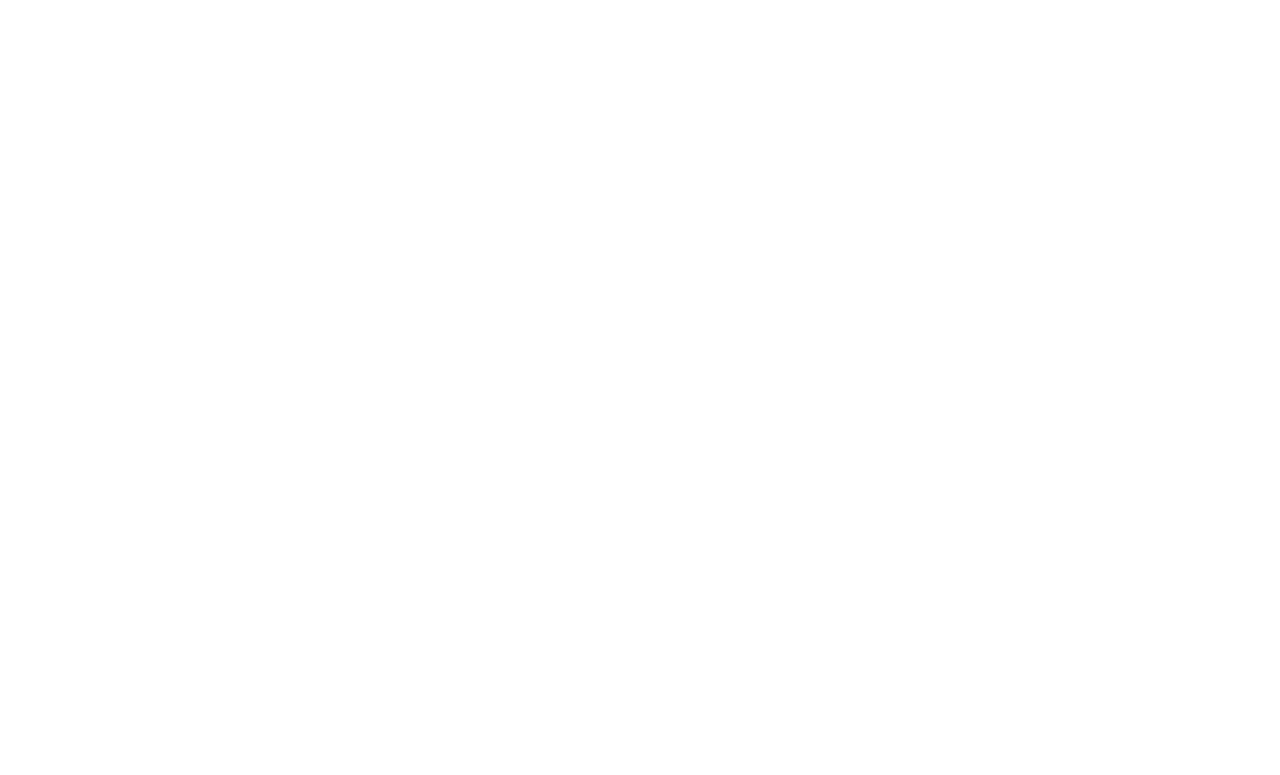
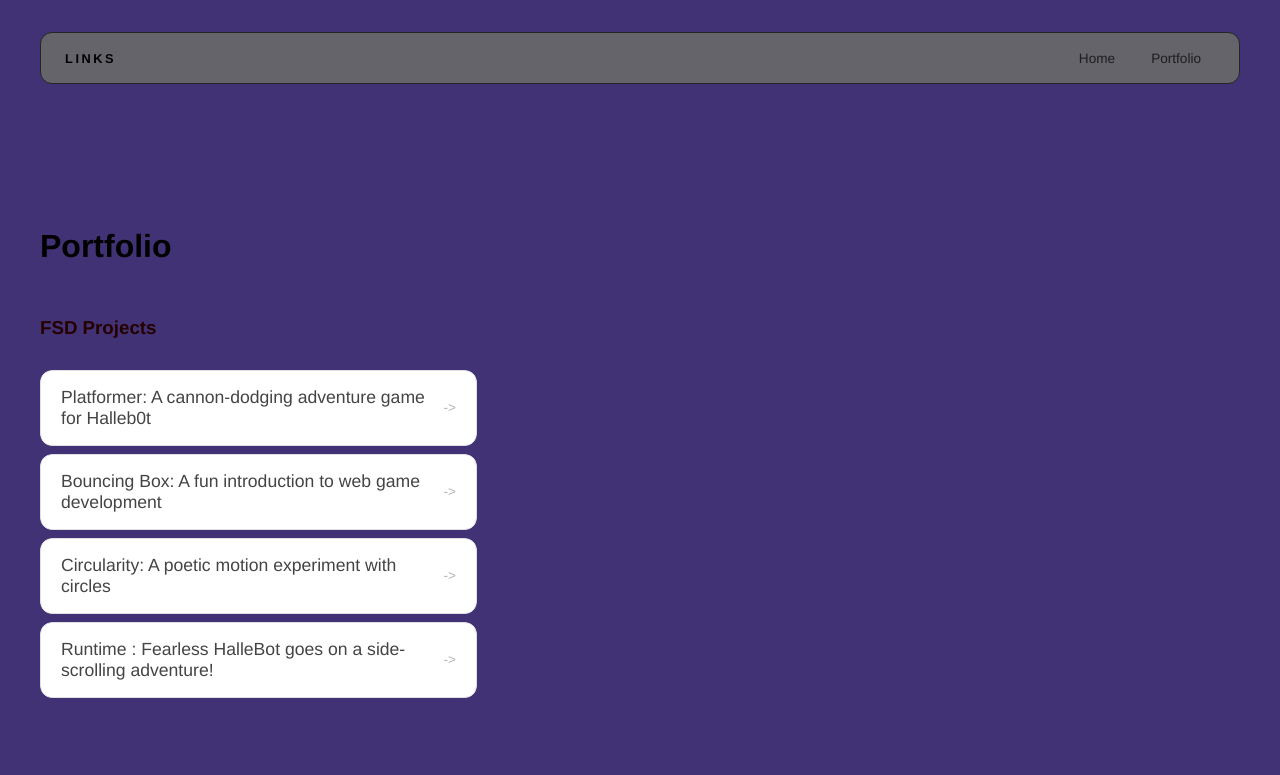
Before and after one commit to anthonyplatavelasquez-glitch/anthonyplatavelasquez-glitch.github.io, a plain HTML site: page portfolio.html in a window 1280 px wide. Drawn offline with Linux system fonts and the light colour scheme.

Commit message:
add portfolio page to website

```diff
--- a/portfolio.html
+++ b/portfolio.html
@@ -0,0 +1,50 @@
+<!DOCTYPE html>
+<html>
+  <head>
+    <title>First Portfolio</title>
+    <link rel="stylesheet" href="style.css" />
+  </head>
+
+  <body>
+    <!-- All content goes here -->
+    <div id="all-contents">
+
+      <nav>
+       <h1>Links</h1>
+       <ul id="nav-ul">
+        <li class="nav-li">
+         <a href="index.html">Home</a>
+        </li>
+        <li class="nav-li">
+         <a href="portfolio.html">Portfolio</a>
+        </li>
+       </ul>
+      </nav>
+
+ <main>
+    <div class="content">
+      <h1>Portfolio</h1>
+      <h3>FSD Projects</h3>
+      <ul id="portfolio">
+        <li>
+          <a href="fsd-projects/platformer/">Platformer: A cannon-dodging adventure game for Halleb0t</a>
+        </li>
+        <li>
+          <a href="fsd-projects/bouncing-box/">Bouncing Box: A fun introduction to web game development</a>
+        </li>
+        <li>
+          <a href="fsd-projects/circularity/">Circularity: A poetic motion experiment with circles</a>
+        </li>
+        <li>
+          <a href="fsd-projects/runtime/">Runtime : Fearless HalleBot goes on a side-scrolling adventure!</a>
+        </li>
+      </ul>
+
+      <!-- ASD Projects will go here -->
+
+    </div>
+  </main>
+
+    </div>
+  </body>
+</html>
--- a/style.css
+++ b/style.css
@@ -75,7 +75,7 @@
 }
 
 #interests li {
-  color: #0f0099;
+  color: #7d75c7;
   font-size: 1rem;
   font-weight: 600;
   padding: 10px 20px;
@@ -158,3 +158,54 @@
   background: #b35454;
   color: #fff;
 }
+.content h1 {
+  color: black;
+}
+
+#portfolio {
+  list-style: none;
+  margin: 0;
+  padding: 0;
+  width: 100%;
+  display: flex;
+  flex-direction: column;
+  gap: 8px;
+}
+
+#portfolio li {
+  border-radius: 12px;
+  overflow: hidden;
+}
+
+#portfolio a {
+  display: flex;
+  justify-content: space-between;
+  align-items: center;
+  text-decoration: none;
+  color: #444;
+  padding: 16px 20px;
+  font-size: 1.1rem;
+  font-weight: 500;
+  background: #fff;
+  border: 1px solid #e0e0e0;
+  border-radius: 12px;
+  transition: background 0.25s ease, color 0.25s ease, transform 0.25s ease;
+}
+
+#portfolio a:hover {
+  background: #000;
+  color: #fff;
+  transform: translateX(4px);
+}
+
+#portfolio a::after {
+  content: "->";
+  font-size: 0.85rem;
+  opacity: 0.4;
+  transition: opacity 0.25s ease;
+  white-space: nowrap;
+}
+
+#portfolio a:hover::after {
+  opacity: 1;
+}
```
